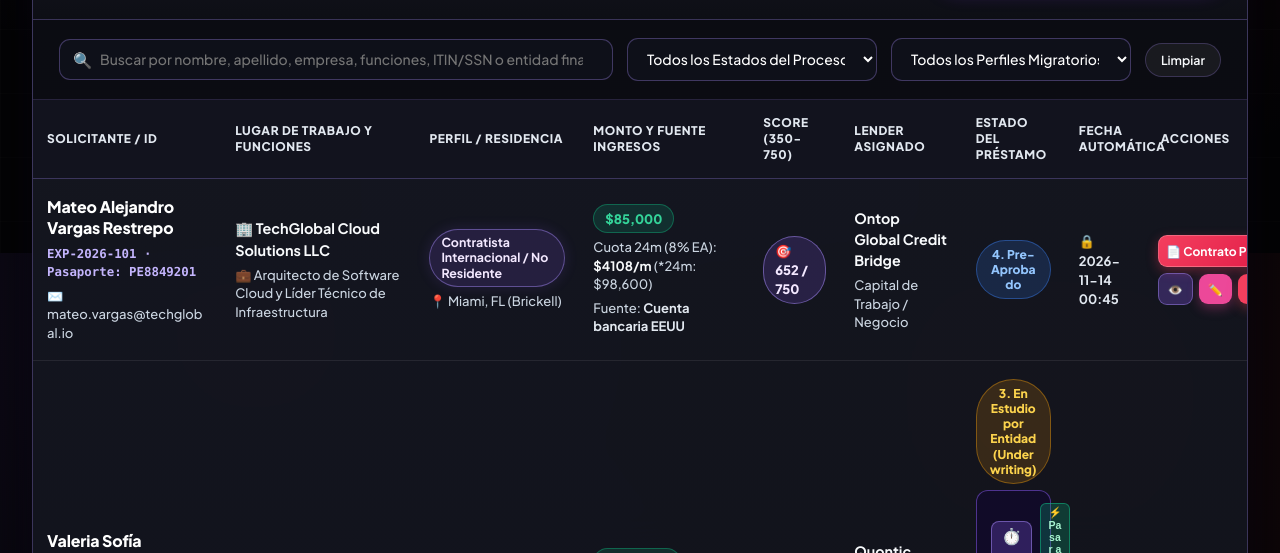
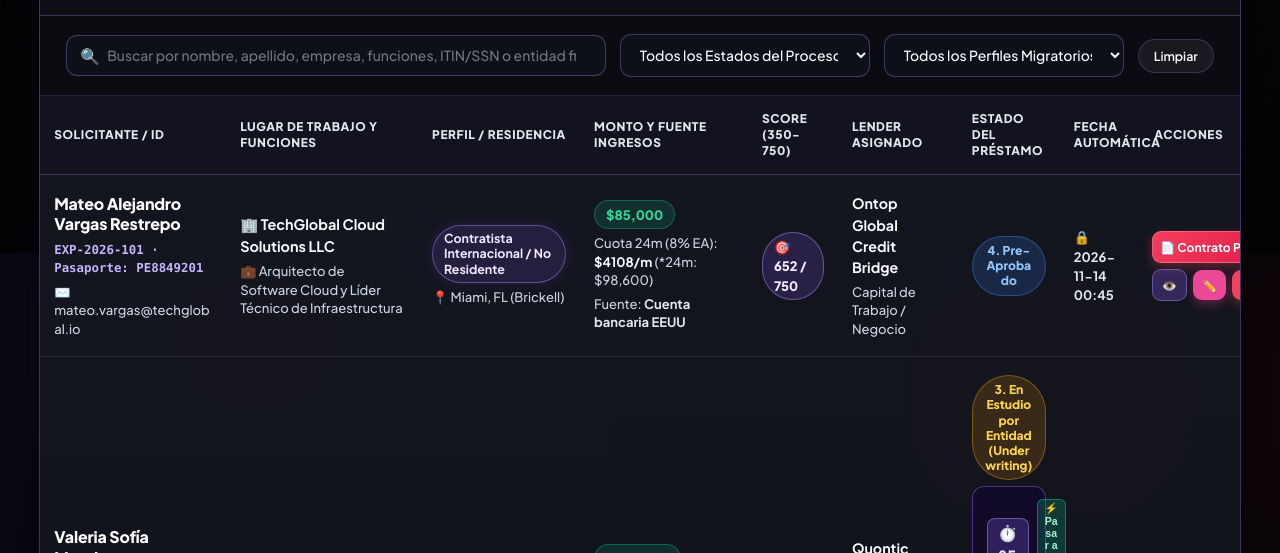
Before and after one commit to JohanSDG/OntopBank, a website: page public/index.html in a window 1280 px wide. Shown: the part 547-1100 px from the top of the page. Drawn offline with Linux system fonts and the light colour scheme; no server answers.

Commit message:
Expand app-shell width to 97% (up to 1920px) to eliminate empty side margins

```diff
--- a/public/css/styles.css
+++ b/public/css/styles.css
@@ -77,10 +77,10 @@ body::before {
 .app-shell {
   position: relative;
   z-index: 1;
-  width: 100%;
-  max-width: 1560px;
+  width: 97%;
+  max-width: 1920px;
   margin: 0 auto;
-  padding: 22px 32px 60px;
+  padding: 18px 20px 54px;
 }
 
 /* Utilidades de Texto en Gradiente */
```
